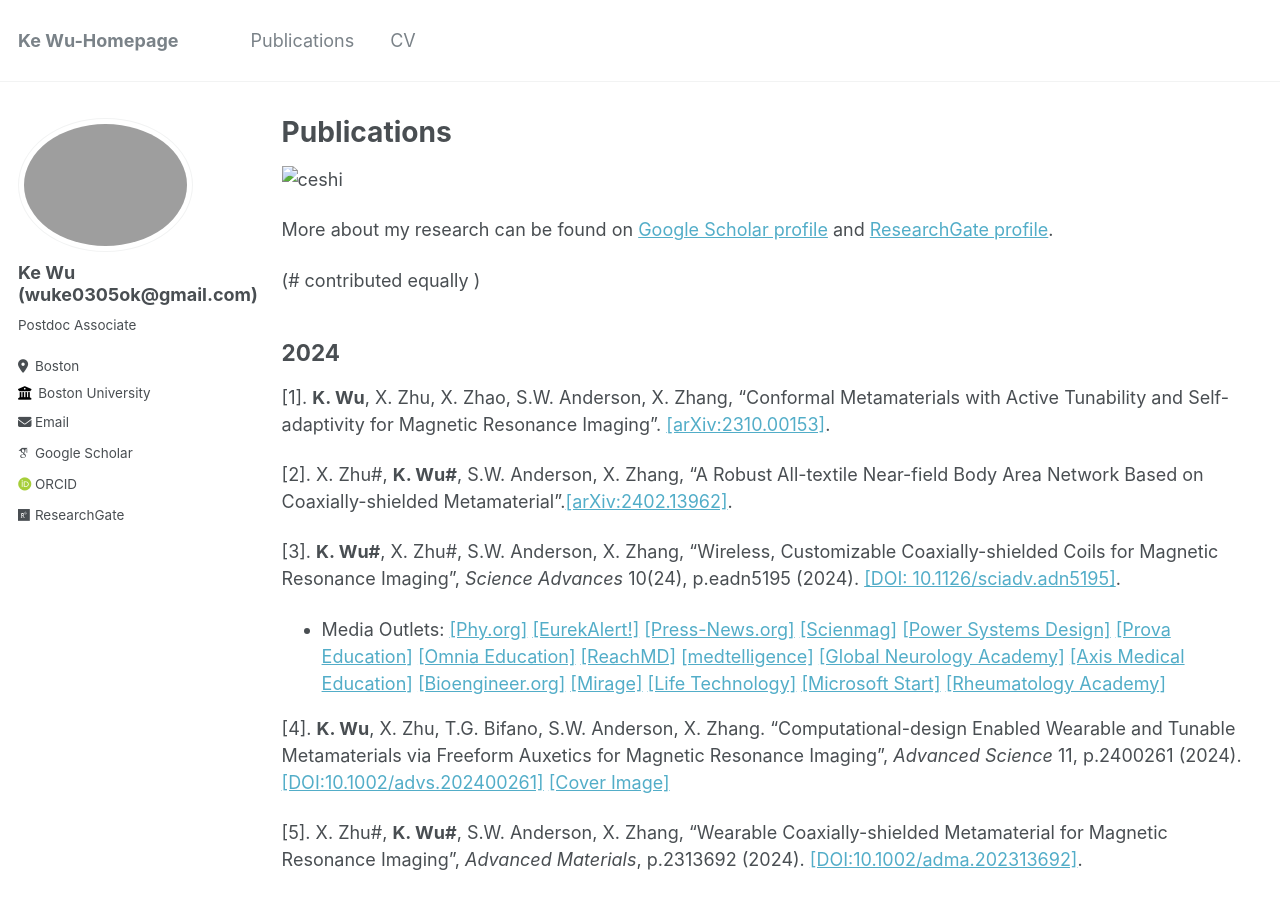
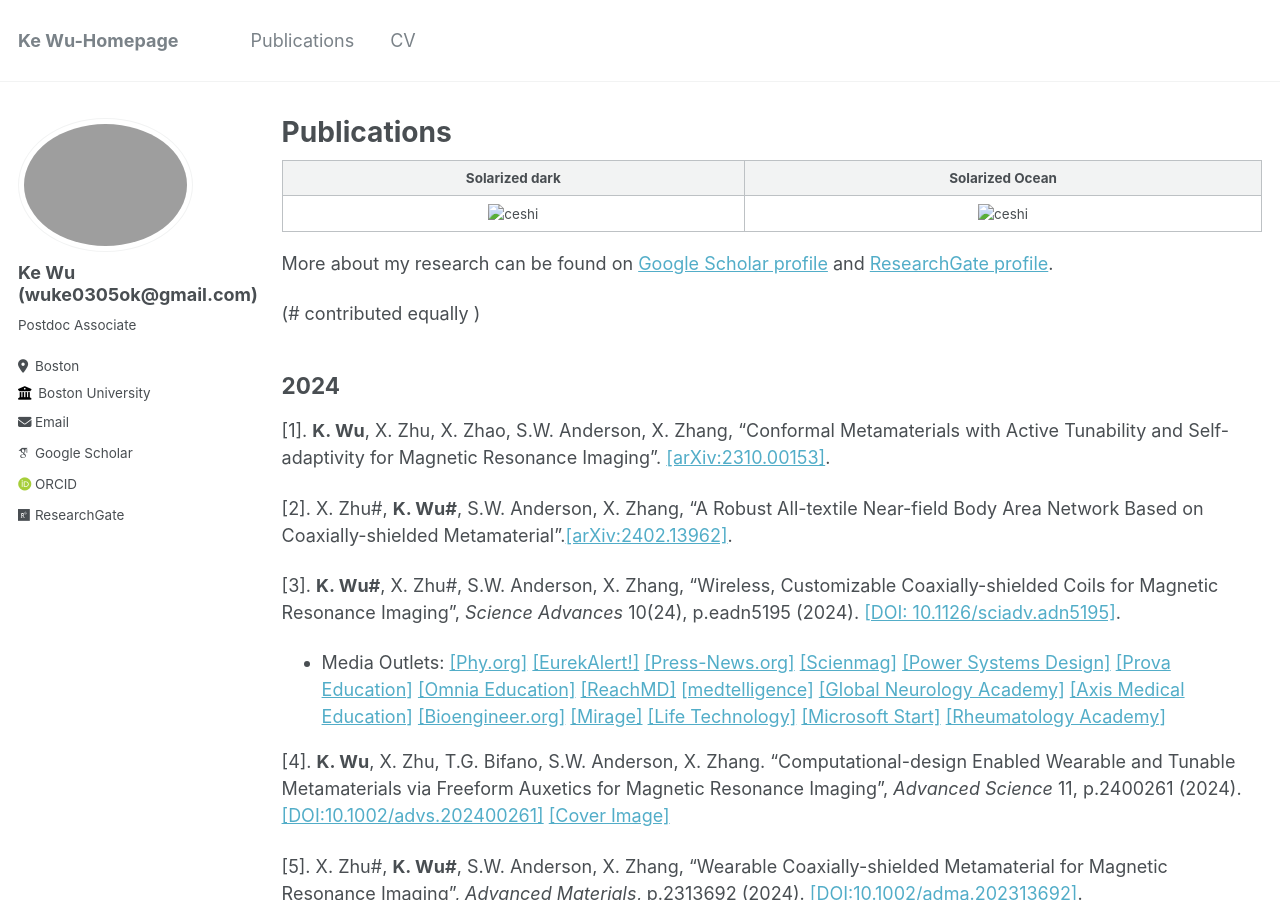
Before and after one commit to wuke0305/wuke0305.github.io, a Jekyll site: the page built from _pages/publications.md, in a window 1280 px wide and 900 px high. Built offline with Jekyll 4.4.1, drawn with Linux system fonts in a browser that asks for light colours; some web fonts are replaced.

Commit message:
Update publications.md

```diff
--- a/_pages/publications.md
+++ b/_pages/publications.md
@@ -5,7 +5,10 @@ permalink: /publications/
 author_profile: true
 ---
 
-![ceshi](ceshi.png)
+
+  Solarized dark             |  Solarized Ocean
+:-------------------------:|:-------------------------:
+![ceshi](ceshi.png)  |   ![ceshi](ceshi2.png)
 
 
 
```
